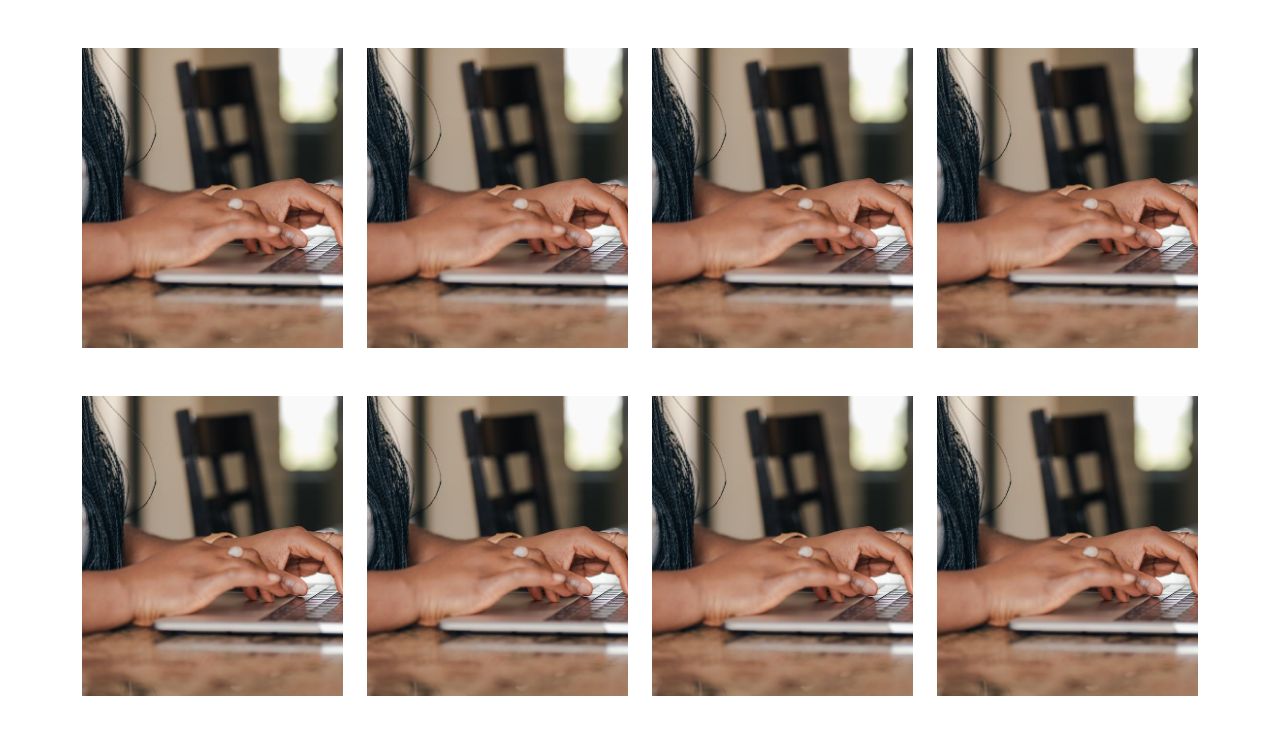
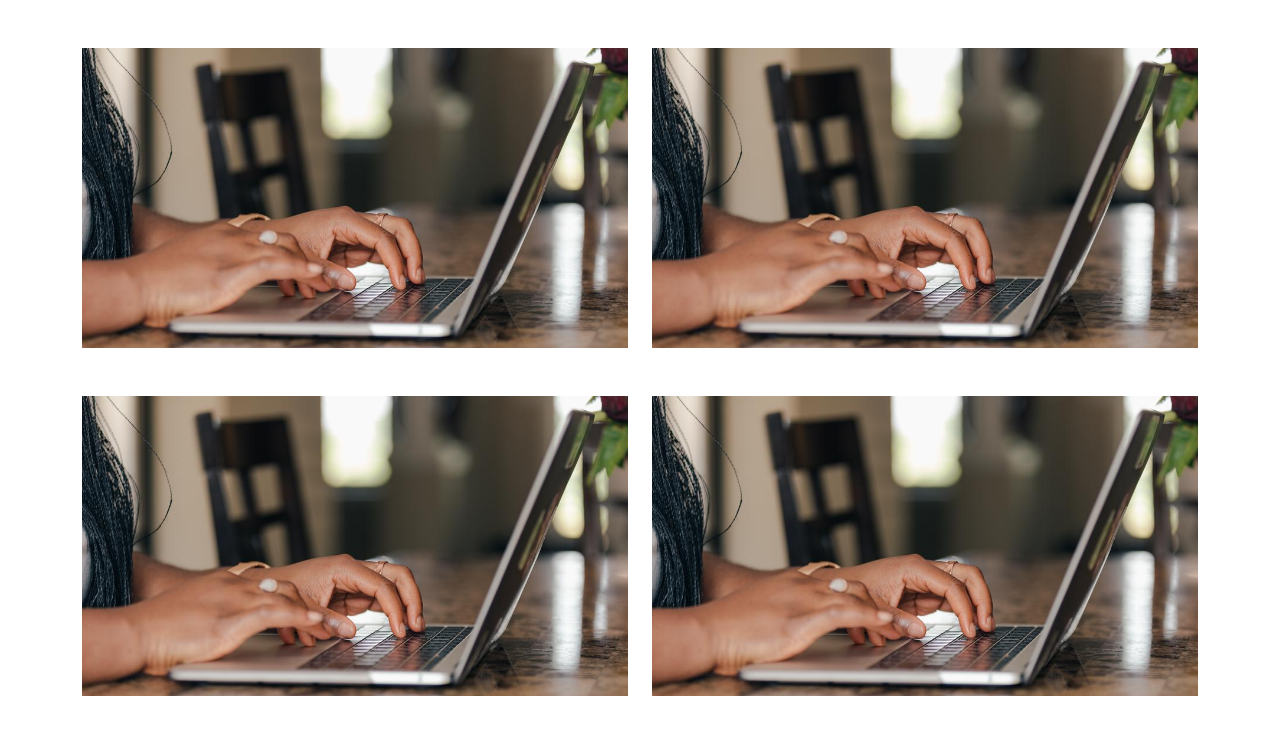
Before and after one commit to mdjannatulhasan/hover-content-design, a plain HTML site: page index.html in a window 1280 px wide. Shown: the top 741 px of the page. Drawn offline with nearby package versions, Linux system fonts and the light colour scheme.

Commit message:
Update index.html

```diff
--- a/index.html
+++ b/index.html
@@ -16,7 +16,7 @@
     <section class="hoverDiv">
         <div class="container">
             <div class="row">
-                <div class="col gy-5">
+                <div class="col-md-6 gy-5">
                     <div class="mainBox">
                         <div class="afterHoverBox slideLeft">
                             <div class="contentBody d-flex justify-content-center align-items-center">
@@ -37,7 +37,7 @@
                         </div>
                     </div>
                 </div>
-                <div class="col gy-5">
+                <div class="col-md-6 gy-5">
                     <div class="mainBox">
                         <div class="afterHoverBox slideRight">
                             <div class="contentBody d-flex justify-content-center align-items-center">
@@ -58,7 +58,7 @@
                         </div>
                     </div>
                 </div>
-                <div class="col gy-5">
+                <div class="col-md-6 gy-5">
                     <div class="mainBox">
                         <div class="afterHoverBox slideUp">
                             <div class="contentBody d-flex justify-content-center align-items-center">
@@ -79,7 +79,7 @@
                         </div>
                     </div>
                 </div>
-                <div class="col gy-5">
+                <div class="col-md-6 gy-5">
                     <div class="mainBox">
                         <div class="afterHoverBox slideDown">
                             <div class="contentBody d-flex justify-content-center align-items-center">
@@ -106,7 +106,7 @@
     <section class="hoverDiv">
         <div class="container">
             <div class="row">
-                <div class="col gy-5">
+                <div class="col-md-6 gy-5">
                     <div class="mainBox">
                         <div class="afterHoverBox slideUpperLeft">
                             <div class="contentBody d-flex justify-content-center align-items-center">
@@ -127,7 +127,7 @@
                         </div>
                     </div>
                 </div>
-                <div class="col gy-5">
+                <div class="col-md-6 gy-5">
                     <div class="mainBox">
                         <div class="afterHoverBox slideUpperRight">
                             <div class="contentBody d-flex justify-content-center align-items-center">
@@ -148,7 +148,7 @@
                         </div>
                     </div>
                 </div>
-                <div class="col gy-5">
+                <div class="col-md-6 gy-5">
                     <div class="mainBox">
                         <div class="afterHoverBox slideLoweRight">
                             <div class="contentBody d-flex justify-content-center align-items-center">
@@ -169,7 +169,7 @@
                         </div>
                     </div>
                 </div>
-                <div class="col gy-5">
+                <div class="col-md-6 gy-5">
                     <div class="mainBox">
                         <div class="afterHoverBox slideLowerLeft">
                             <div class="contentBody d-flex justify-content-center align-items-center">
```
